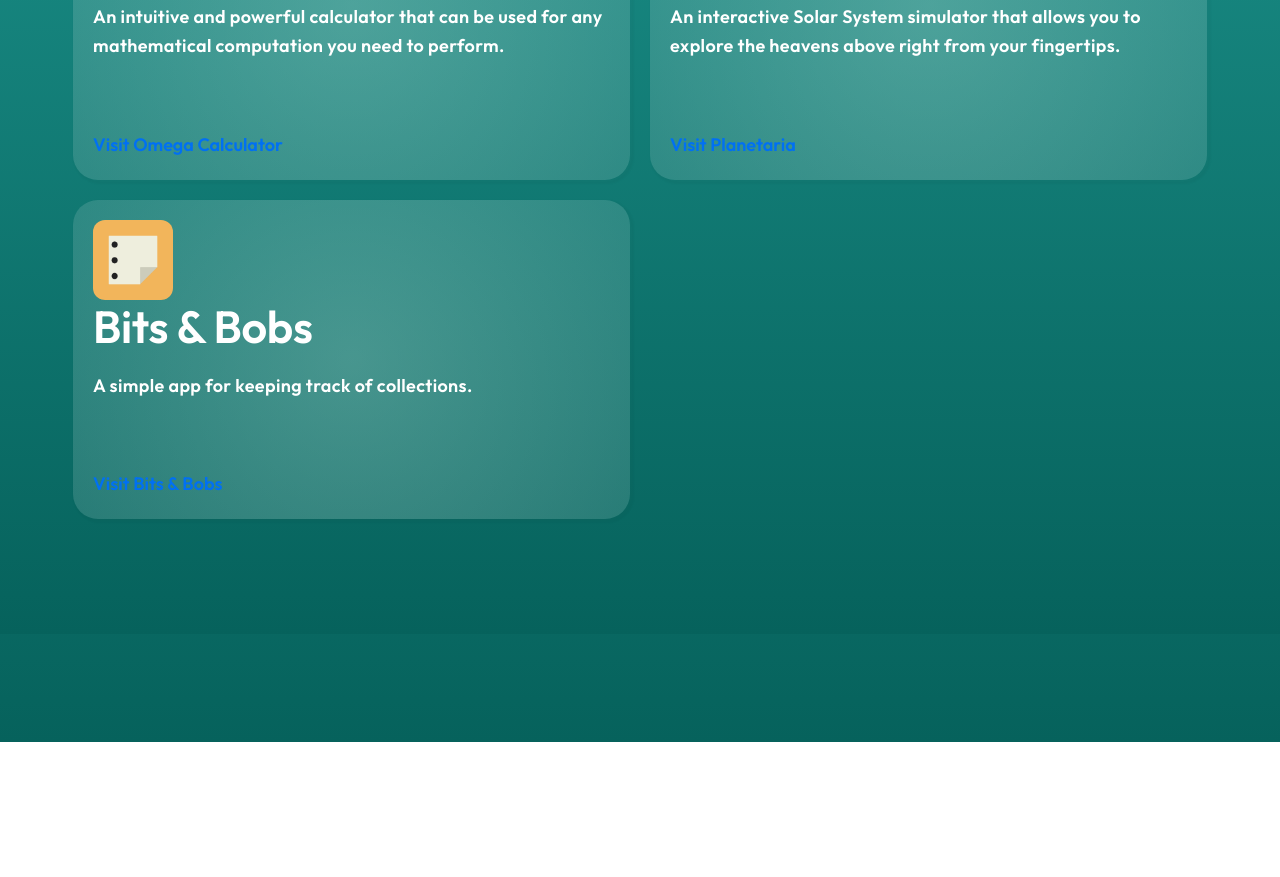
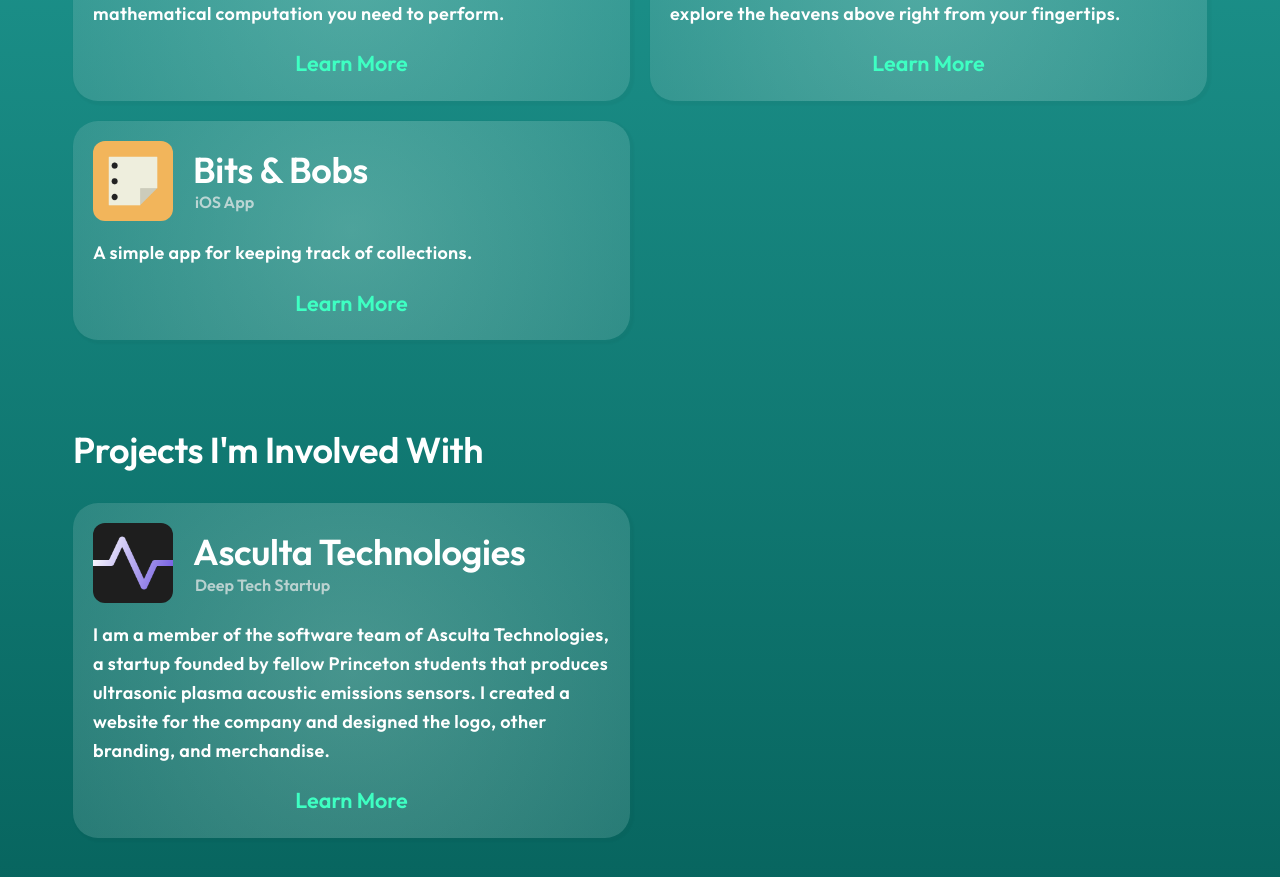
Before and after one commit to joerup/website, a Next.js app: page / in a window 1280 px wide. Shown: the part 1480-2357 px from the top of the page. Before the commit the page ends 2222 px from the top, so only its background shows below. Built offline with nearby package versions, Linux system fonts and the light colour scheme.

Commit message:
update 2

```diff
--- a/src/components/applink.js
+++ b/src/components/applink.js
@@ -1,13 +1,18 @@
 import React from 'react';
 import styles from '../styles/utils.module.css'
 
-const AppLink = ({ name, icon, link, desc }) => {
+const AppLink = ({ name, subtitle, icon, link, desc }) => {
   return (
     <div className={styles.applink}>
-      <img className={styles.appicon} src={icon}/>
-      <h2 className={styles.heading2Xl}>{name}</h2>
-      <p className={styles.desc}>{desc}</p>
-      <a href={link}>Visit {name}</a>
+      <div className={styles.appheader}>
+        <img className={styles.appicon} src={icon}/>
+        <div>
+         <h2 className={styles.headingXl}>{name}</h2>
+         <h3 className={styles.appsubtitle}>{subtitle}</h3>
+        </div>
+      </div>
+      <p className={styles.appdesc}>{desc}</p>
+      <a className={styles.learnmore} href={link}>Learn More</a>
     </div>
   );
 };
--- a/src/pages/index.js
+++ b/src/pages/index.js
@@ -52,24 +52,28 @@
 
       <br/>
       <br/>
+      <br/>
 
-      <h1 className={styles.heading2Xl}>My Apps</h1>
+      <h1 className={styles.headingXl}>My Personal Projects</h1>
 
       <div className={styles.appgroup}>
         <AppLink
           name="Omega Calculator"
+          subtitle="iOS App"
           icon="/images/Omega_Classic_Blue.png"
           link="https://www.omegacalculator.com/"
           desc="An intuitive and powerful calculator that can be used for any mathematical computation you need to perform."
         />
         <AppLink
           name="Planetaria"
+          subtitle="iOS App"
           icon="/images/Planetaria.png"
           link="https://planetaria.app/"
           desc="An interactive Solar System simulator that allows you to explore the heavens above right from your fingertips."
         />
         <AppLink
           name="Bits & Bobs"
+          subtitle="iOS App"
           icon="/images/BitsAndBobs.png"
           link="https://github.com/joerup2004/bits-bobs"
           desc="A simple app for keeping track of collections."
@@ -79,6 +83,23 @@
       <br/>
       <br/>
       <br/>
+
+      <h1 className={styles.headingXl}>Projects I'm Involved With</h1>
+
+      <div className={styles.appgroup}>
+        <AppLink
+          name="Asculta Technologies"
+          subtitle="Deep Tech Startup"
+          icon="/images/AscultaIcon.png"
+          link="https://www.ascultatech.com/"
+          desc="I am a member of the software team of Asculta Technologies, a startup founded by fellow Princeton students that produces ultrasonic plasma acoustic emissions sensors. I created a website for the company and designed the logo, other branding, and merchandise."
+        />
+      </div>
+
+
+      <br/>
+      <br/>
+      <br/>
       <br/>
     </Layout>
   )
--- a/src/styles/utils.module.css
+++ b/src/styles/utils.module.css
@@ -153,8 +153,37 @@
   padding: 20px;
 }
 
+.appheader {
+  display: flex;
+  align-items: center;
+}
+
+.appdesc {
+  font-weight: 1rem;
+  color: #ffffff;
+  letter-spacing: 0.02rem;
+}
+
 .appicon {
   max-width: 80px;
   max-height: 80px;
   border-radius: 15%;
+  margin-right: 20px;
 }
+
+.appsubtitle {
+  color: #eeeeee;
+  margin-top: -0.2rem;
+  margin-bottom: -0.05rem;
+  font-size: 0.9rem;
+  padding-left: 2px;
+  opacity: 0.7;
+}
+
+.learnmore {
+  color: rgb(62, 255, 194);
+  font-size: 1.2rem;
+  text-align: center;
+  margin: auto;
+  display: table;
+}
```
Also changed, not shown: public/images/AscultaIcon.png (added).
